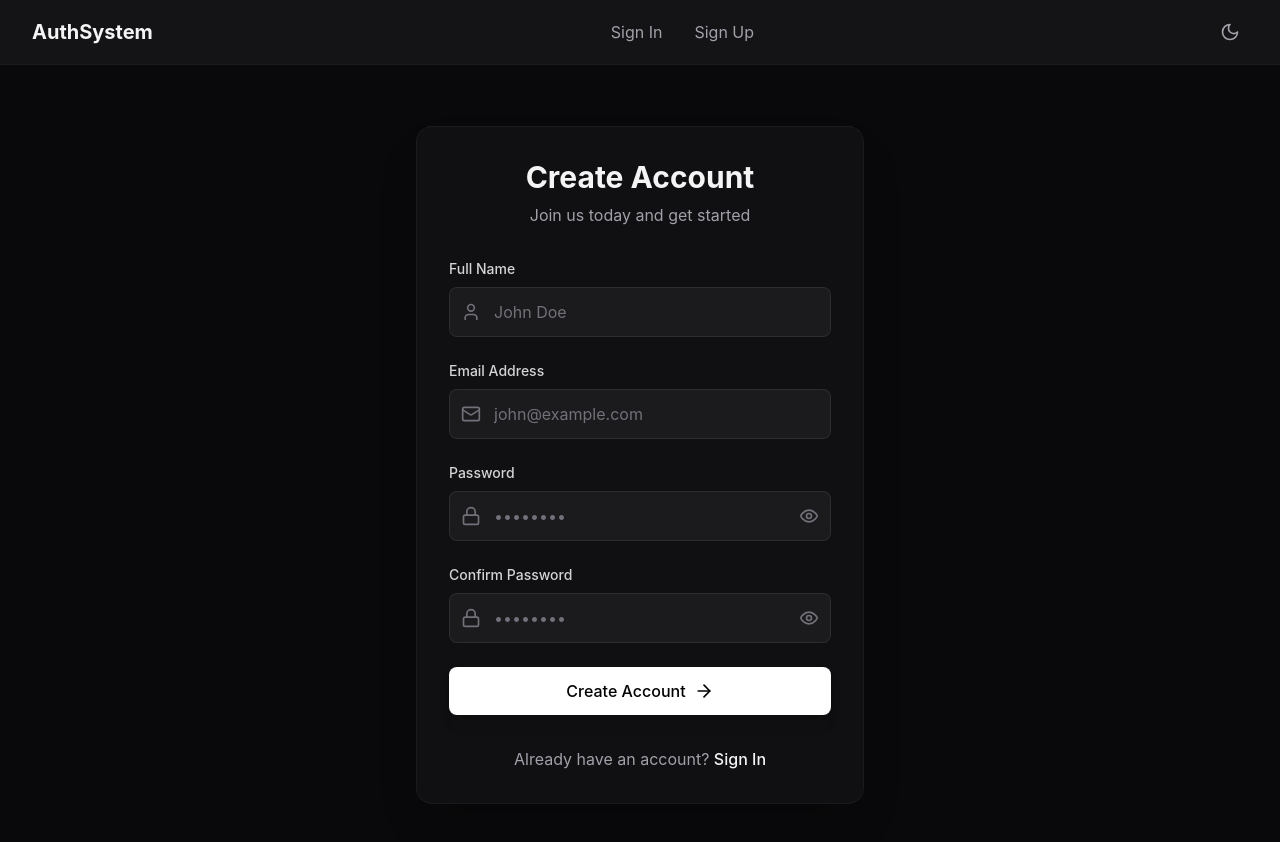
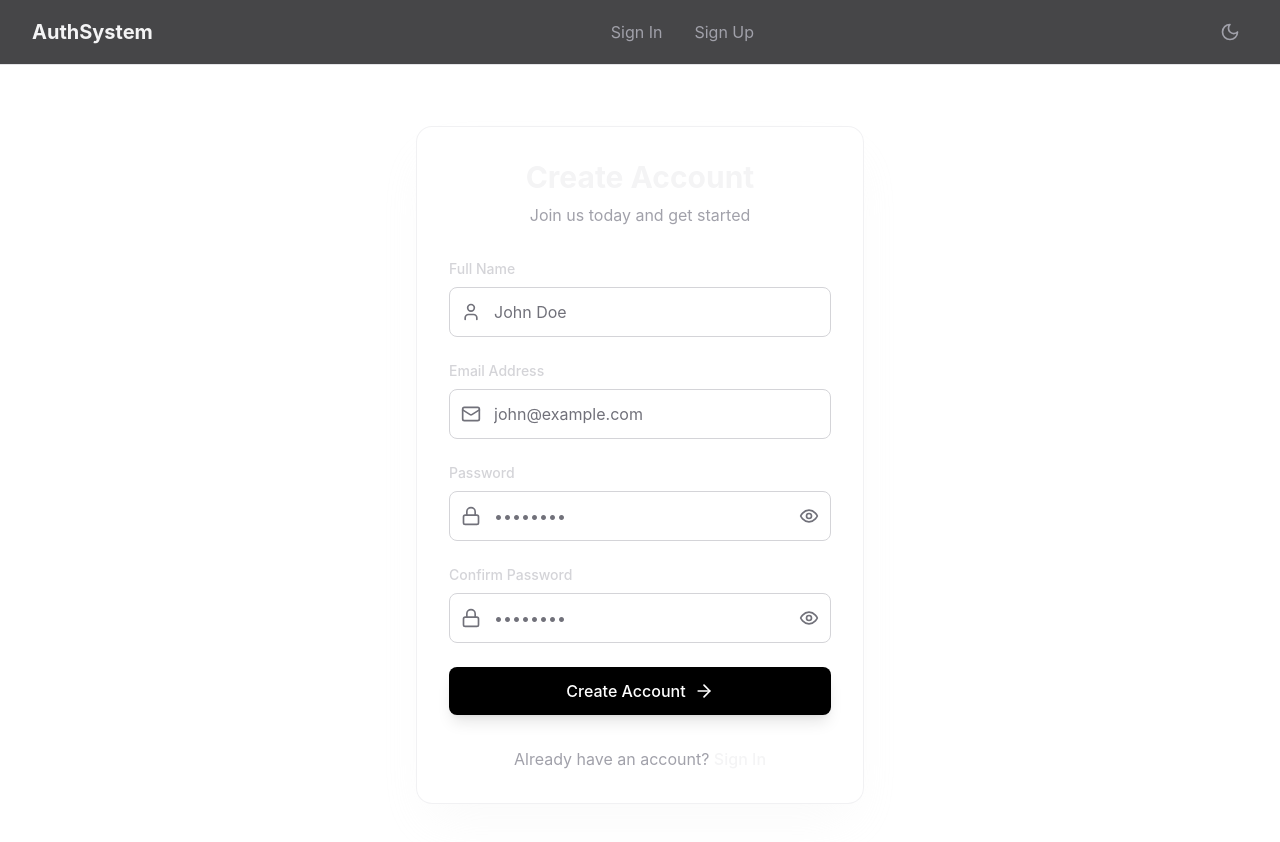
Before and after one commit to aryansondharva/Auth, a React (Vite) app in the folder client/: page /signup in a window 1280 px wide. Shown: the top 842 px of the page. Built offline with nearby package versions, Linux system fonts and the light colour scheme.

Commit message:
add th light & dark mode

```diff
--- a/client/src/components/Navbar.jsx
+++ b/client/src/components/Navbar.jsx
@@ -1,35 +1,21 @@
 import React from 'react';
 import { Link, useLocation } from 'react-router-dom';
 import { useAuth } from '../context/AuthContext';
+import { useTheme } from '../hooks/useTheme';
 import { Moon, Sun, LogOut, User } from 'lucide-react';
 
 const Navbar = () => {
   const { isAuthenticated, user, logout } = useAuth();
+  const { isDark, toggleTheme } = useTheme();
   const location = useLocation();
-  const [darkMode, setDarkMode] = React.useState(() => {
-    return localStorage.getItem('darkMode') === 'true';
-  });
-
-  React.useEffect(() => {
-    if (darkMode) {
-      document.documentElement.classList.add('dark');
-    } else {
-      document.documentElement.classList.remove('dark');
-    }
-    localStorage.setItem('darkMode', darkMode);
-  }, [darkMode]);
-
-  const toggleDarkMode = () => {
-    setDarkMode(!darkMode);
-  };
 
   return (
-    <nav className="sticky top-0 z-50 bg-zinc-900/80 backdrop-blur-xl border-b border-zinc-800/50">
+    <nav className="sticky top-0 z-50 bg-zinc-900/80 backdrop-blur-xl border-b border-zinc-800/50 transition-all duration-200">
       <div className="max-w-7xl mx-auto px-4 sm:px-6 lg:px-8">
         <div className="flex items-center justify-between h-16">
           {/* Logo */}
           <div className="flex items-center">
-            <Link to="/" className="text-zinc-100 font-bold text-xl">
+            <Link to="/" className="text-zinc-100 font-bold text-xl transition-colors">
               AuthSystem
             </Link>
           </div>
@@ -75,13 +61,14 @@ const Navbar = () => {
 
           {/* Right side buttons */}
           <div className="flex items-center space-x-4">
-            {/* Dark mode toggle */}
+            {/* Theme toggle */}
             <button
-              onClick={toggleDarkMode}
+              onClick={toggleTheme}
               className="text-zinc-400 hover:text-zinc-100 transition-colors p-2 rounded-lg hover:bg-zinc-800/50"
-              aria-label="Toggle dark mode"
+              aria-label="Toggle theme"
+              title={isDark ? 'Switch to light mode' : 'Switch to dark mode'}
             >
-              {darkMode ? (
+              {isDark ? (
                 <Sun className="w-5 h-5" />
               ) : (
                 <Moon className="w-5 h-5" />
--- /dev/null
+++ b/client/src/components/ThemeToggle.jsx
@@ -0,0 +1,24 @@
+import React from 'react';
+import { useTheme } from '../hooks/useTheme';
+import { Moon, Sun } from 'lucide-react';
+
+const ThemeToggle = ({ className = '' }) => {
+  const { isDark, toggleTheme } = useTheme();
+
+  return (
+    <button
+      onClick={toggleTheme}
+      className={`text-zinc-400 hover:text-zinc-100 transition-colors p-2 rounded-lg hover:bg-zinc-800/50 ${className}`}
+      aria-label="Toggle theme"
+      title={isDark ? 'Switch to light mode' : 'Switch to dark mode'}
+    >
+      {isDark ? (
+        <Sun className="w-5 h-5" />
+      ) : (
+        <Moon className="w-5 h-5" />
+      )}
+    </button>
+  );
+};
+
+export default ThemeToggle;
--- /dev/null
+++ b/client/src/hooks/useTheme.js
@@ -0,0 +1,59 @@
+import { useState, useEffect } from 'react';
+
+export const useTheme = () => {
+  const [isDark, setIsDark] = useState(() => {
+    // Check localStorage first
+    const savedTheme = localStorage.getItem('theme');
+    if (savedTheme) {
+      return savedTheme === 'dark';
+    }
+    // Check system preference as fallback
+    return window.matchMedia('(prefers-color-scheme: dark)').matches;
+  });
+
+  useEffect(() => {
+    const root = document.body;
+
+    if (isDark) {
+      root.classList.remove('light');
+      root.classList.add('dark');
+    } else {
+      root.classList.remove('dark');
+      root.classList.add('light');
+    }
+
+    // Save to localStorage
+    localStorage.setItem('theme', isDark ? 'dark' : 'light');
+  }, [isDark]);
+
+  // Listen for system theme changes
+  useEffect(() => {
+    const mediaQuery = window.matchMedia('(prefers-color-scheme: dark)');
+
+    const handleChange = (e) => {
+      // Only update if user hasn't explicitly set a preference
+      if (!localStorage.getItem('theme')) {
+        setIsDark(e.matches);
+      }
+    };
+
+    mediaQuery.addEventListener('change', handleChange);
+    return () => mediaQuery.removeEventListener('change', handleChange);
+  }, []);
+
+  const toggleTheme = () => {
+    setIsDark(!isDark);
+  };
+
+  const setTheme = (theme) => {
+    setIsDark(theme === 'dark');
+  };
+
+  return {
+    isDark,
+    isLight: !isDark,
+    toggleTheme,
+    setTheme,
+    theme: isDark ? 'dark' : 'light'
+  };
+};
--- a/client/src/index.css
+++ b/client/src/index.css
@@ -8,41 +8,77 @@
   }
 
   body {
-    @apply bg-zinc-950 text-zinc-100 min-h-screen;
+    @apply bg-zinc-950 text-zinc-100 min-h-screen transition-colors duration-200;
     font-family: -apple-system, BlinkMacSystemFont, 'Segoe UI', Roboto, 'Helvetica Neue', Arial, sans-serif;
+  }
+
+  body.light {
+    @apply bg-white text-zinc-900;
   }
 
   * {
     @apply border-zinc-800;
   }
+
+  body.light * {
+    @apply border-zinc-200;
+  }
 }
 
 @layer components {
   .glass-morphism {
-    @apply bg-zinc-900/50 backdrop-blur-xl border border-zinc-800/50 rounded-2xl shadow-2xl shadow-black/20;
+    @apply bg-zinc-900/50 backdrop-blur-xl border border-zinc-800/50 rounded-2xl shadow-2xl shadow-black/20 transition-all duration-200;
+  }
+
+  body.light .glass-morphism {
+    @apply bg-white/90 backdrop-blur-xl border border-zinc-200/50 shadow-2xl shadow-zinc-200/20;
   }
 
   .glass-input {
     @apply bg-zinc-800/50 border border-zinc-700/50 rounded-lg px-4 py-3 text-zinc-100 placeholder-zinc-500 focus:outline-none focus:border-zinc-600 focus:bg-zinc-800/70 transition-all duration-200;
   }
 
+  body.light .glass-input {
+    @apply bg-white border border-zinc-300 text-zinc-900 placeholder-zinc-500 focus:border-zinc-400 focus:bg-zinc-50;
+  }
+
   .glass-button {
     @apply bg-zinc-800 hover:bg-zinc-700 text-zinc-100 font-medium py-3 px-6 rounded-lg transform hover:scale-[1.02] transition-all duration-200 shadow-lg shadow-black/10 border border-zinc-700/50;
+  }
+
+  body.light .glass-button {
+    @apply bg-zinc-100 hover:bg-zinc-200 text-zinc-900 shadow-lg shadow-zinc-200/10 border border-zinc-300/50;
   }
 
   .glass-button-primary {
     @apply bg-white text-black hover:bg-zinc-100 font-medium py-3 px-6 rounded-lg transform hover:scale-[1.02] transition-all duration-200 shadow-lg shadow-black/10;
   }
 
+  body.light .glass-button-primary {
+    @apply bg-black text-white hover:bg-zinc-800;
+  }
+
   .glass-button-secondary {
     @apply bg-zinc-800/50 hover:bg-zinc-800/70 text-zinc-300 hover:text-zinc-100 font-medium py-3 px-6 rounded-lg transform hover:scale-[1.02] transition-all duration-200 border border-zinc-700/50;
+  }
+
+  body.light .glass-button-secondary {
+    @apply bg-zinc-100 hover:bg-zinc-200 text-zinc-700 hover:text-zinc-900 border border-zinc-300/50;
   }
 
   .gradient-text {
     @apply bg-gradient-to-r from-white to-zinc-400 bg-clip-text text-transparent;
   }
 
+  body.light .gradient-text {
+    @apply bg-gradient-to-r from-zinc-900 to-zinc-600 bg-clip-text text-transparent;
+  }
+
   .card-hover {
     @apply hover:bg-zinc-800/70 hover:border-zinc-700 transition-all duration-200;
   }
+
+  body.light .card-hover {
+    @apply hover:bg-zinc-50 hover:border-zinc-300;
+  }
 }
--- a/client/src/main.jsx
+++ b/client/src/main.jsx
@@ -5,6 +5,17 @@ import { Toaster } from 'react-hot-toast'
 import App from './App.jsx'
 import { AuthProvider } from './context/AuthContext.jsx'
 import './index.css'
+
+// Initialize theme on app load
+const initializeTheme = () => {
+  const savedTheme = localStorage.getItem('theme');
+  const prefersDark = window.matchMedia('(prefers-color-scheme: dark)').matches;
+  const isDark = savedTheme ? savedTheme === 'dark' : prefersDark;
+
+  document.body.className = isDark ? 'dark' : 'light';
+};
+
+initializeTheme();
 
 ReactDOM.createRoot(document.getElementById('root')).render(
   <React.StrictMode>
--- a/client/src/pages/SignUp.jsx
+++ b/client/src/pages/SignUp.jsx
@@ -1,6 +1,7 @@
 import React, { useState } from 'react';
 import { Link, useNavigate } from 'react-router-dom';
 import { useAuth } from '../context/AuthContext';
+import { useTheme } from '../hooks/useTheme';
 import { Eye, EyeOff, Mail, User, Lock, ArrowRight } from 'lucide-react';
 import LoadingSpinner from '../components/LoadingSpinner';
 
@@ -17,6 +18,7 @@ const SignUp = () => {
   const [isSubmitting, setIsSubmitting] = useState(false);
 
   const { register, loading } = useAuth();
+  const { isLight } = useTheme();
   const navigate = useNavigate();
 
   const handleChange = (e) => {
```
